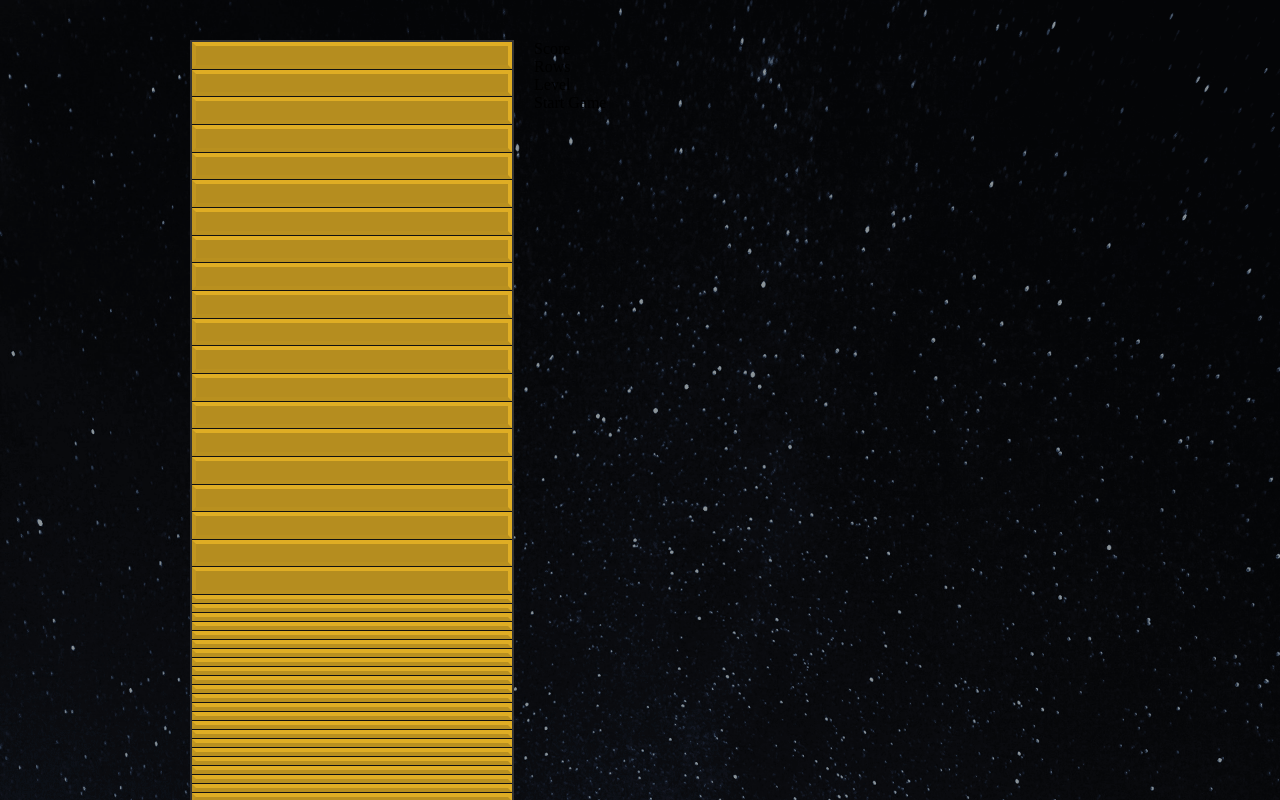
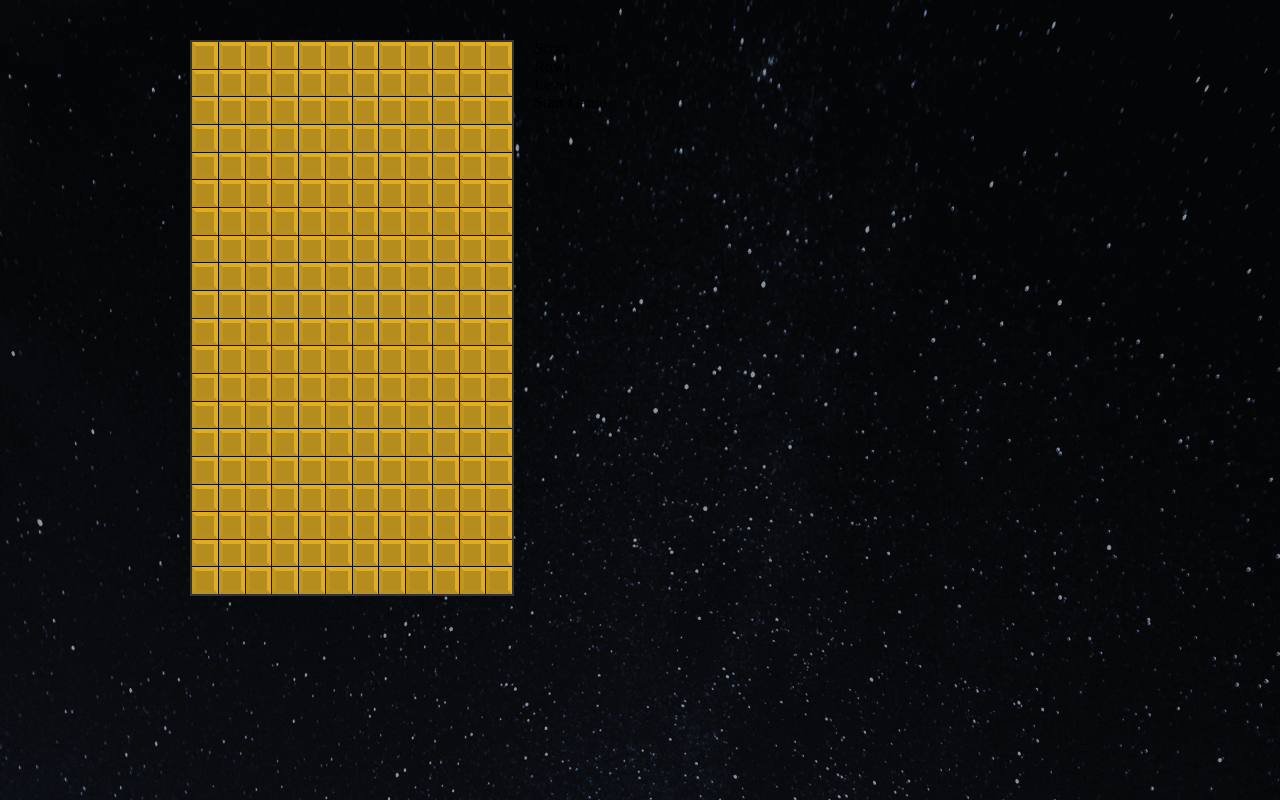
Before and after one commit to crystallynnv/tetris-react, a React (Create React App) app: page / in a window 1280 px wide. Built offline with nearby package versions, Linux system fonts and the light colour scheme.

Commit message:
Updated Stage

```diff
--- a/src/components/styles/StyledStage.js
+++ b/src/components/styles/StyledStage.js
@@ -7,7 +7,7 @@ export const StyledStage = styled.div`
         ${props => props.height},
         calc(25vw / ${props => props.width})
     );
-    grid-template-colums: repeat(${props => props.width}, 1fr);
+    grid-template-columns: repeat(${props => props.width}, 1fr);
     grid-gap: 1px;
     border: 2px solid #333;
     width: 100%;
```
